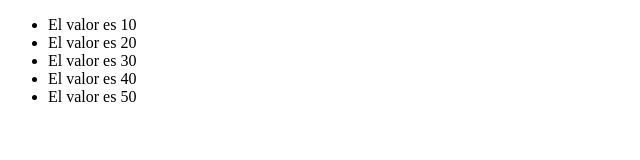
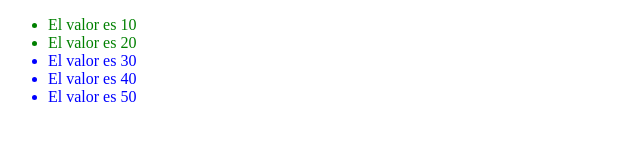
Before and after one commit to JavierValladaresCo/D3js-proyectos, a website: page index.html in a window 1280 px wide. Shown: the whole page, without its empty margins (0-640 px from the left). Drawn offline with nearby package versions, Linux system fonts and the light colour scheme.

Commit message:
enter, update, exit

```diff
--- a/app.js
+++ b/app.js
@@ -7,7 +7,14 @@ const data = [10, 20, 30, 40, 50]
 const el = d3.select('ul')
     .selectAll('li')
     .data(data)
-    .join('li')
+    .join(
+        enter => {
+            return enter.append('li')
+                .style('color', 'blue')
+        },
+        update => update.style('color', 'green'),
+        exit => exit.remove()
+    ) // retorna selecciones
     .text(function (d) {
         label(d).then(val => {
             this.textContent = `El valor es ${val}`
--- a/index.html
+++ b/index.html
@@ -13,11 +13,7 @@
     <ul>
         <li>Hello</li>
         <li>Hello</li>
-        <li>Hello</li>
-        <li>Hello</li>
-        <li>Hello</li>
-        <li>Hello</li>
-        <li>Hello</li>
+
     </ul>
     <script src="./app.js"></script>
 
```
